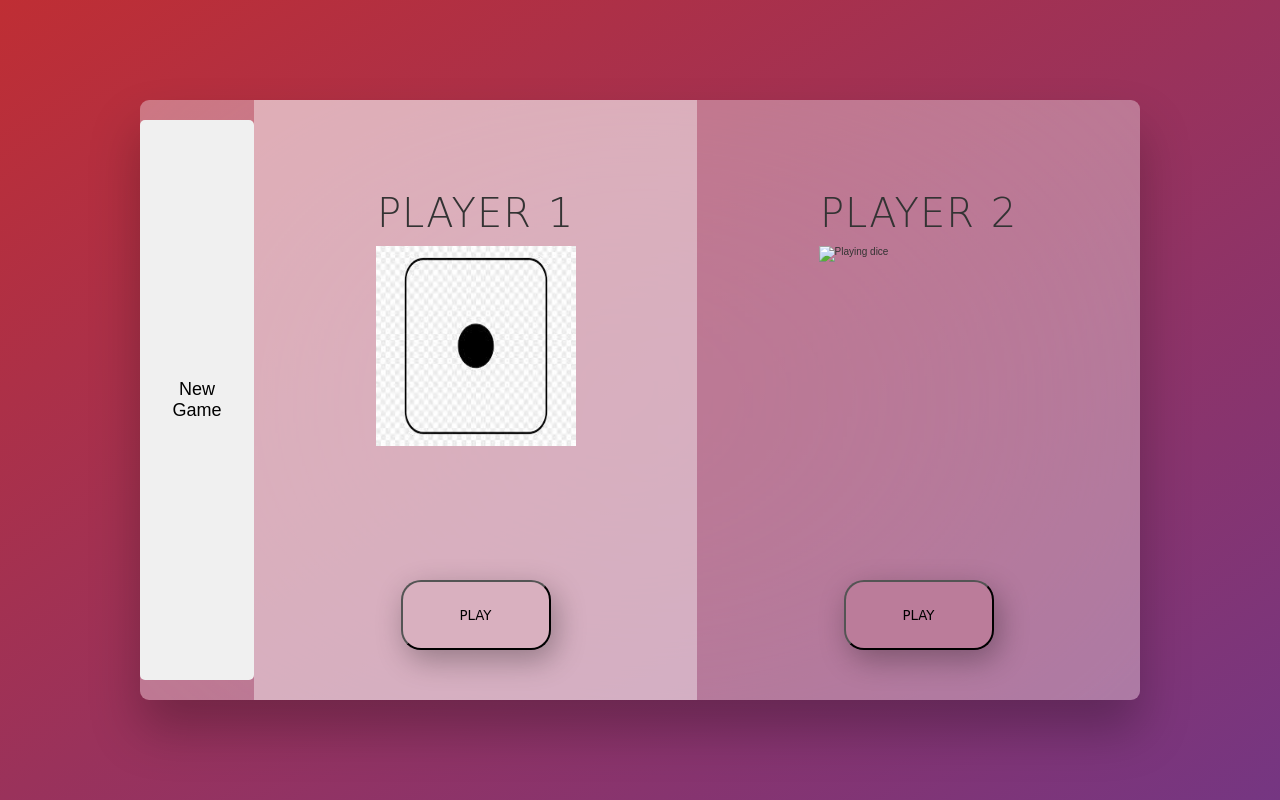
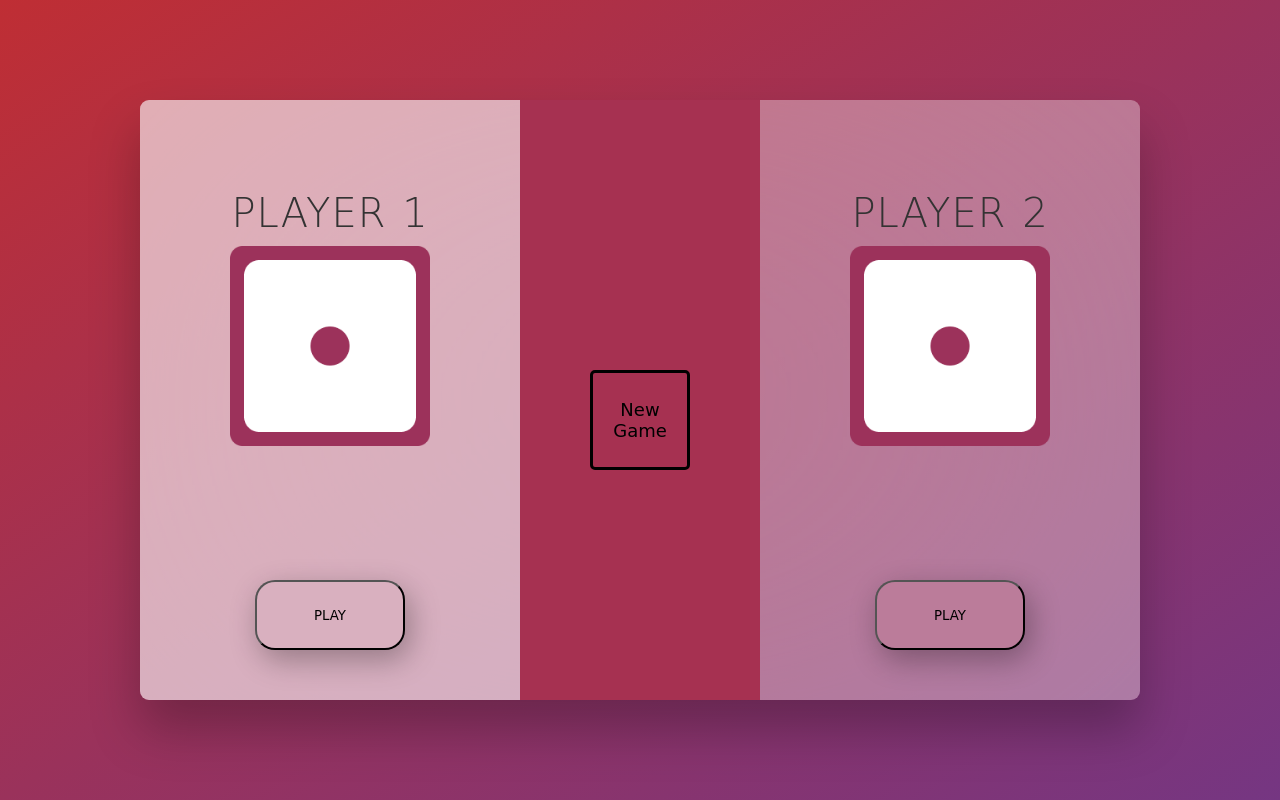
Before and after one commit to tugozz/dice, a plain HTML site: page index.html in a window 1280 px wide. Both pictures are taken after a click on the button "New Game". Drawn offline with Linux system fonts and the light colour scheme; a web font is replaced by a local one.

Commit message:
done psda mine

```diff
--- a/index.html
+++ b/index.html
@@ -9,13 +9,10 @@
   </head>
   <body>
     <main>
-      <div id="result" class="result"></div>
-      <button class="btn-reset" id="resetGame">New Game</button>
-
       <section class="player player--0 player--active">
         <h2 class="name" id="name--0">Player 1</h2>
         <img
-          src="./photos/dice 1.png"
+          src="./photos/dice-six-faces-one.png"
           alt="Playing dice"
           ,
           class="dice"
@@ -23,10 +20,14 @@
         />
         <button class="button-playy" id="player1">PLAY</button>
       </section>
+      <div class="reset">
+        <div id="result" class="result"></div>
+        <button class="btn-reset" id="resetGame">New Game</button>
+      </div>
       <section class="player player--1">
         <h2 class="name" id="name--1">Player 2</h2>
         <img
-          src="./photos/dice 2.png"
+          src="./photos/dice-six-faces-one.png"
           alt="Playing dice"
           ,
           class="dice"
--- a/index.js
+++ b/index.js
@@ -69,12 +69,12 @@ const getIndex = () => {
 };
 
 const dice = [
-  "./photos/dice 1.png",
-  "./photos/dice 2.png",
-  "./photos/dice 3.png",
-  "./photos/dice 4.png",
-  "./photos/dice 5.png",
-  "./photos/dice 6.png",
+  "./photos/dice-six-faces-one.png",
+  "./photos/dice-six-faces-two.png",
+  "./photos/dice-six-faces-three.png",
+  "./photos/dice-six-faces-four.png",
+  "./photos/dice-six-faces-five.png",
+  "./photos/dice-six-faces-six.png",
 ];
 
 let player1Point;
@@ -131,8 +131,8 @@ resetButton.addEventListener("click", () => {
   gameActive = true;
 
   // Reset display
-  num1.src = "./photos/dice 1.png";
-  num2.src = "./photos/dice 2.png";
+  num1.src = "./photos/dice-six-faces-one.png";
+  num2.src = "./photos/dice-six-faces-one.png";
   result.innerText = "";
   result.classList.remove("result-block");
 });
--- a/style.css
+++ b/style.css
@@ -34,13 +34,12 @@ main {
 }
 
 .player {
-  flex: 50%;
+  flex: 33%;
   padding: 9rem;
   display: flex;
   flex-direction: column;
   align-items: center;
   transition: all 0.75s;
-  position: relative;
 }
 
 .name {
@@ -95,11 +94,11 @@ main {
 }
 
 .result {
+  font-size: 24px;
+  display: none;
+  margin-top: 100px;
   text-align: center;
-  font-size: 24px;
-  margin: 20px 0;
-  padding: 10px;
-  display: none;
+  justify-content: center;
 }
 
 .result-block {
@@ -113,10 +112,26 @@ main {
   font-size: 18px;
   cursor: pointer;
   background-color: #f0f0f0;
-  border: none;
+  /* border: none; */
   border-radius: 5px;
+  width: 100px;
+  height: 100px;
+  position: absolute;
+  top: 50%;
+  left: 50%;
+  transform: translate(-50%, -50%);
+  background-color: #a63151;
+  font-family: "Iansui", cursive;
+  border: solid;
 }
 
 .btn-reset:hover {
   background-color: #e0e0e0;
 }
+
+.reset {
+  flex: 33%;
+  background-color: #a63151;
+  justify-content: center;
+  text-align: center;
+}
```
Also changed, not shown: photos/dice-six-faces-five.png (added), photos/dice-six-faces-five.svg (added), photos/dice-six-faces-four.png (added), photos/dice-six-faces-four.svg (added), photos/dice-six-faces-one.png (added), photos/dice-six-faces-one.svg (added), photos/dice-six-faces-six.png (added), photos/dice-six-faces-six.svg (added), photos/dice-six-faces-three.png (added), photos/dice-six-faces-three.svg (added), photos/dice-six-faces-two.png (added), photos/dice-six-faces-two.svg (added).
